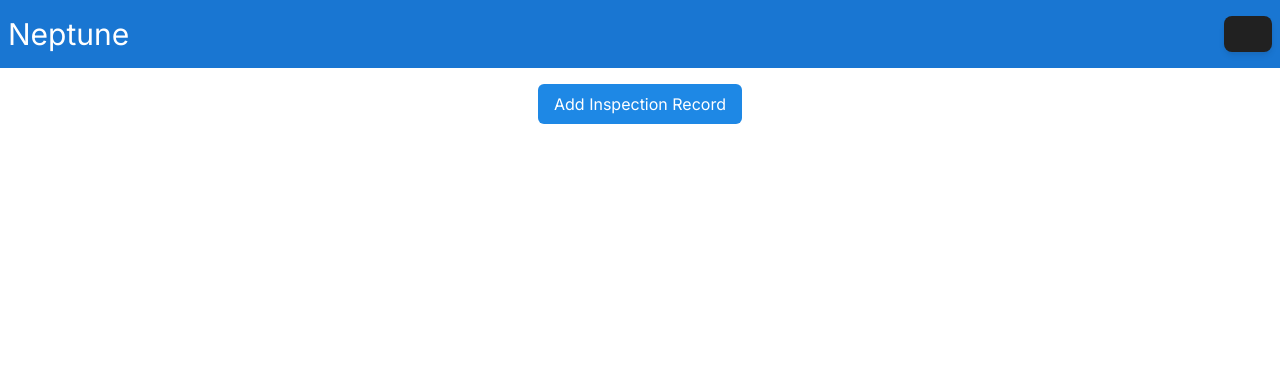
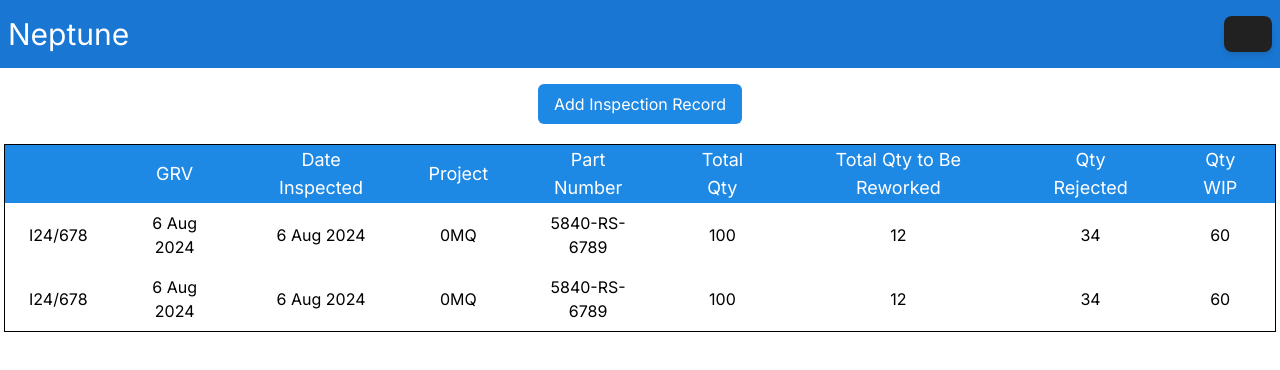
Before and after one commit to bengraham-B/Neptune, a Next.js app: page / in a window 1280 px wide. Shown: the top 370 px of the page. Built offline with nearby package versions, Linux system fonts and the light colour scheme; no server answers.

Commit message:
Nearly finished the insert record page

```diff
--- a/app/components/Header.jsx
+++ b/app/components/Header.jsx
@@ -35,6 +35,7 @@ export default function Header() {
                 </MenuHandler>
                 <MenuList>
                     <MenuItem onClick={() => dispatch(LOGIN_REDUX())}>Menu Item 1</MenuItem>
+                    {/* <Link href="/pages/addRecord/">Add Inspection Record</Link> */}
                     <MenuItem>Menu Item 2</MenuItem>
                     <MenuItem onClick={() => dispatch(LOGOUT_REDUX())}>Logout</MenuItem>
                 </MenuList>
--- a/app/components/Table3.jsx
+++ b/app/components/Table3.jsx
@@ -4,22 +4,80 @@ import React from 'react'
 export default function Table3() {
   return (
     <section>
-        <table>
+        <table className='min-w-full bg-white border border-black rounded-md'>
             <thead>
-                <tr className='flex space-x-2'>
-                    <th>Project</th>
-                    <th>Project</th>
-                    <th>Project</th>
+                <tr className='bg-blue-600 text-white font-light'>
+                    <th className='px-6 font-normal text-lg'></th>
+                    <th className='px-6 font-normal text-lg'>GRV</th>
+                    <th className='px-6 font-normal text-lg'>Date Inspected</th>
+                    <th className='px-6 font-normal text-lg'>Project</th>
+                    <th className='px-6 font-normal text-lg'>Part Number</th>
+                    {/* <th className='px-6 font-normal text-lg'>Serial Number</th> */}
+                    {/* <th className='px-6 font-normal text-lg'>Purchase Order</th> */}
+                    {/* <th className='px-6 font-normal text-lg'>Production Job Number</th> */}
+                    <th className='px-6 font-normal text-lg'>Total Qty</th>
+                    <th className='px-6 font-normal text-lg'>Total Qty to Be Reworked</th>
+                    <th className='px-6 font-normal text-lg'>Qty Rejected</th>
+                    <th className='px-6 font-normal text-lg'>Qty WIP</th>
                 </tr>
             </thead>
             <tbody>
-                <tr>
-                    <td>Goose</td>
-                    <td>Goose</td>
-                    <td>Goose</td>
+                <tr className='text-black hover:bg-gray-300 '>
+                    <td className='px-6  py-2 text-center'>I24/678</td>
+                    <td className='px-6  py-2 text-center'>6 Aug 2024</td>
+                    <td className='px-6  py-2 text-center'>6 Aug 2024</td>
+                    <td className='px-6  py-2 text-center'>0MQ</td>
+                    <td className='px-6  py-2 text-center'>5840-RS-6789</td>
+                    {/* <td className='px-6  py-2 text-center'>#188 (MSR 314)</td> */}
+                    {/* <td className='px-6  py-2 text-center'>668810</td> */}
+                    {/* <td className='px-6  py-2 text-center'>47479</td> */}
+                    <td className='px-6  py-2 text-center'>100</td>
+                    <td className='px-6  py-2 text-center'>12</td>
+                    <td className='px-6  py-2 text-center'>34</td>
+                    <td className='px-6  py-2 text-center'>60</td>
+                </tr>
+                <tr className='text-black hover:bg-gray-300 '>
+                    <td className='px-6  py-2 text-center'>I24/678</td>
+                    <td className='px-6  py-2 text-center'>6 Aug 2024</td>
+                    <td className='px-6  py-2 text-center'>6 Aug 2024</td>
+                    <td className='px-6  py-2 text-center'>0MQ</td>
+                    <td className='px-6  py-2 text-center'>5840-RS-6789</td>
+                    {/* <td className='px-6  py-2 text-center'>#188 (MSR 314)</td> */}
+                    {/* <td className='px-6  py-2 text-center'>668810</td> */}
+                    {/* <td className='px-6  py-2 text-center'>47479</td> */}
+                    <td className='px-6  py-2 text-center'>100</td>
+                    <td className='px-6  py-2 text-center'>12</td>
+                    <td className='px-6  py-2 text-center'>34</td>
+                    <td className='px-6  py-2 text-center'>60</td>
                 </tr>
             </tbody>
         </table>
     </section>
   )
 }
+
+// "use client"
+// import React from 'react'
+
+// export default function Table3() {
+//   return (
+//     <section>
+//         <table className="min-w-full bg-white">
+//             <thead className="bg-gray-200">
+//                 <tr>
+//                     <th className="px-6 py-3 text-left text-black">Project</th>
+//                     <th className="px-6 py-3 text-left text-black">Project</th>
+//                     <th className="px-6 py-3 text-left text-black">Project</th>
+//                 </tr>
+//             </thead>
+//             <tbody>
+//                 <tr className="bg-gray-50">
+//                     <td className="px-6 py-4 text-black">Goose</td>
+//                     <td className="px-6 py-4 text-black">Goose</td>
+//                     <td className="px-6 py-4 text-black">Goose</td>
+//                 </tr>
+//             </tbody>
+//         </table>
+//     </section>
+//   )
+// }
--- a/app/page.jsx
+++ b/app/page.jsx
@@ -5,7 +5,7 @@ import Link from 'next/link'
 // Components
 // import Table from './components/Table'
 // import Table2 from './components/Table2'
-// import Table3 from './components/Table3'
+import Table3 from './components/Table3'
 
 // Redux
 import store from './GlobalRedux/store'
@@ -37,6 +37,7 @@ export default function page() {
     useEffect(() => {
         fetchInspectionRecords()
         setRecords(record_redux)
+        console.log(record_redux)
 
     }, [])
 
@@ -46,8 +47,8 @@ export default function page() {
                 <Link href={"/pages/AddRecord/"} className='py-2 px-4 rounded-md font-2xl bg-blue-600 text-white'>Add Inspection Record</Link>
             </section>
 
-			<section className='flex p-1'>
-				{/* <Table3/> */}
+			<section className='flex p-1 justify-center w-full'>
+				<Table3/>
 			</section>
 
             {/* This section is to test redux */}
--- a/app/pages/AddRecord/page.jsx
+++ b/app/pages/AddRecord/page.jsx
@@ -2,8 +2,14 @@
 import Link from 'next/link'
 import React, { useState} from 'react'
 
+// Material Tailwind
+import { Select, Option, input } from "@material-tailwind/react";
+
+
 // Import Inspection Class
 import { InspectionRecordClass } from '@/app/classes/InspectionClass'
+
+
 
 export default function page() {
 
@@ -96,6 +102,10 @@ export default function page() {
 		}
 	}
 
+	const handleChangeDefectCodeInput = () => {
+
+	}
+
 
     return (
         <main className='flex flex-col space-y-4'>
@@ -105,7 +115,7 @@ export default function page() {
 
 			<section className='flex flex-col justify-center mx-20'>
 				<div className='py-2 text-black text-lg'>
-					<h1>Inspection Code Will Be Generated Once Form is sumbmitted</h1>
+					<h1><strong>Inspection Number</strong> Will Be Generated Once Form is sumbmitted</h1>
 				</div>
 
 				<div className='flex p-6 space-x-20 justify-betwween border border-blue-600 rounded'>
@@ -175,7 +185,33 @@ export default function page() {
 							<label className="block text-black text-lg mb-1" htmlFor="code">
 								Defect Codes
 							</label>
-							<input onChange={(e) => setDefectCode(e.target.value)} id="inspection-number" placeholder="Qty Accepted" className="shadow appearance-none border border-blue-600 bg-inherit rounded w-full py-2 px-3 text-black leading-tight focus:outline-none focus:shadow-outline"  type="text" />
+
+							{defectCode ?
+
+							<input className='shadow appearance-none border border-blue-600 bg-inherit rounded w-full py-2 px-3 text-black leading-tight focus:outline-none focus:shadow-outline' type="text" value={defectCode} onClick={() => setDefectCode(null)}/>
+
+							:
+
+							<Select value={defectCode} onChange={(val) => setDefectCode(val)}  color="blue" label="" className='text-black border border-blue-600 text-lg'>
+								<Option value='DB'> <strong className='text-blue-600'>DP </strong> - Datapack</Option>
+								<Option value='DB'> <strong className='text-blue-600'>DP </strong> - Datapack</Option>
+								<Option value="NPO"><strong className='text-blue-600'>NPO</strong> - No Purchase Order</Option>
+								<Option value="BH"> <strong className='text-blue-600'>BH </strong> - Build History & No Document From Suppliers</Option>
+								<Option value="LAB"><strong className='text-blue-600'>LAB</strong> - Labels</Option>
+								<Option value="LEC"><strong className='text-blue-600'>LEC</strong> - Loose Electrical/Electronic Component</Option>
+								<Option value="LMC"><strong className='text-blue-600'>LMC</strong> - Loose Mechanical Components</Option>
+								<Option value="NBD"><strong className='text-blue-600'>NBD</strong> - Not Built to Docuemntation</Option>
+								<Option value="IC"> <strong className='text-blue-600'>IC </strong> - Incorrect Components</Option>
+								<Option value="MC"> <strong className='text-blue-600'>MC </strong> - Missing Component</Option>
+								<Option value="">   <strong className='text-blue-600'>DM </strong> - Damaged Component</Option>
+								<Option value="">   <strong className='text-blue-600'>UAR</strong> - Unauthorised Redlines</Option>
+								<Option value="">   <strong className='text-blue-600'>LLO</strong> - Lower Level Observations Not Cleared</Option>
+								<Option value="">   <strong className='text-blue-600'>WMS</strong> - Workmanship</Option>
+								<Option value="">   <strong className='text-blue-600'>D  </strong> - Design Deficiency</Option>
+								<Option value="">   <strong className='text-blue-600'>O  </strong> - other</Option>
+							</Select>
+						}
+
 						</div>
 
 					</div>
--- a/package.json
+++ b/package.json
@@ -9,8 +9,11 @@
     "lint": "next lint"
   },
   "dependencies": {
+    "@emotion/react": "^11.13.0",
+    "@emotion/styled": "^11.13.0",
     "@material-tailwind/react": "^2.1.9",
     "@mui/base": "^5.0.0-beta.40",
+    "@mui/material": "^5.16.7",
     "@reduxjs/toolkit": "^2.2.7",
     "dotenv": "^16.4.5",
     "env": "^0.0.2",
```
Also changed, not shown: 2 other files (tests, documents, lock files or other folders).
